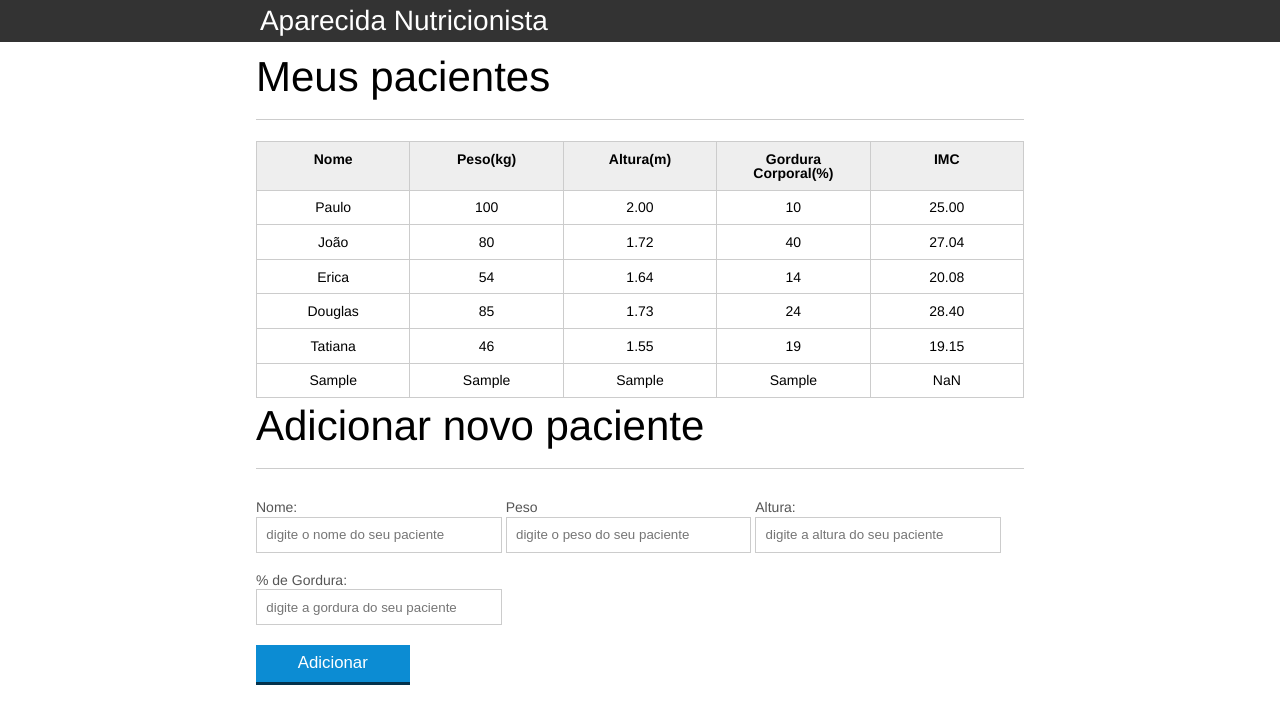
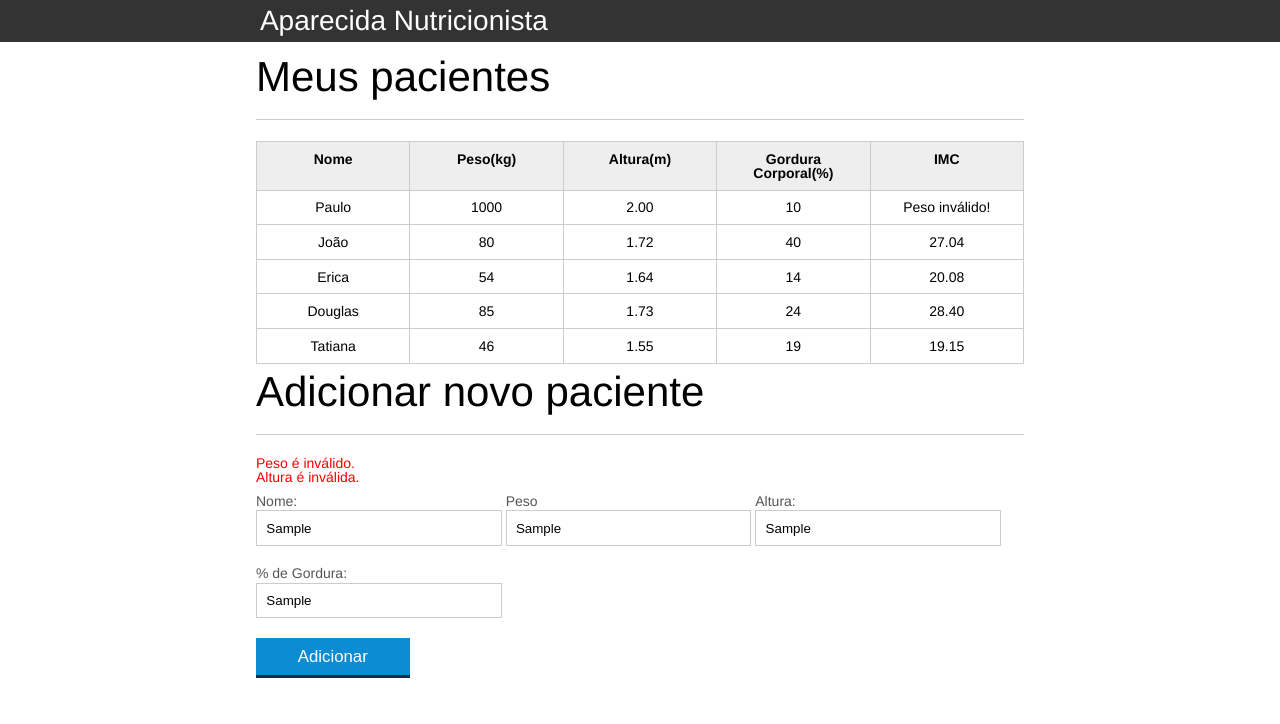
Before and after one commit to mateusramosp/imc-calculator, a plain HTML site: page index.html in a window 1280 px wide. Both pictures are taken after typing "Sample", "Sample", "Sample", "Sample" into the empty fields and a click on the button "Adicionar". Drawn offline with Linux system fonts and the light colour scheme.

Commit message:
feat: add field validation in the form before inserting into the table

```diff
--- a/css/index.css
+++ b/css/index.css
@@ -132,3 +132,7 @@ button[disabled=disabled], button:disabled {
 .campo-invalido{
 	border: 1px solid red;
 }
+
+#msg-erro {
+	color: red;
+}
--- a/index.html
+++ b/index.html
@@ -33,7 +33,7 @@
 				<tbody id="tabela-pacientes">
 					<tr class="paciente" id="primeiro-paciente">
 						<td class="info-nome">Paulo</td>
-						<td class="info-peso">100</td>
+						<td class="info-peso">1000</td>
 						<td class="info-altura">2.00</td>
 						<td class="info-gordura">10</td>
 						<td class="info-imc">0</td>
@@ -75,6 +75,7 @@
 	</main>
 	<section class="container">
 		<h2>Adicionar novo paciente</h2>
+		<ul id="msg-erro"></ul>
 		<form action="" id="form-adiciona">
 			<div class="grupo">
 				<label for="nome">Nome:</label>
--- a/js/calcula-imc.js
+++ b/js/calcula-imc.js
@@ -3,25 +3,20 @@ var pacientes = document.querySelectorAll(".paciente");
 
 for (var i = 0; i < pacientes.length; i++) {
     const paciente = pacientes[i];
-    var tdPeso = paciente.querySelector(".info-peso");
-    var tdAltura = paciente.querySelector(".info-altura");
+
+    var peso = paciente.querySelector(".info-peso").textContent;
+    var altura = paciente.querySelector(".info-altura").textContent;
+
+    var alturaEhValida = validaAltura(altura);
+    var pesoEhValido = validaPeso(peso);
 
     var tdImc = paciente.querySelector(".info-imc");
 
-    var alturaEhValida = true;
-    var pesoEhValido = true;
-
-    var peso = tdPeso.textContent;
-    if (peso <= 0 || peso > 600) {
-        console.log("Peso inválido!");
-        pesoEhValido = false;
+    if (!pesoEhValido) {
         tdImc.textContent = "Peso inválido!"
     }
 
-    var altura = tdAltura.textContent;
-    if (altura <= 0 || altura > 3) {
-        console.log("Altura inválida!");
-        alturaEhValida = false;
+    if (!alturaEhValida) {
         tdImc.textContent = "Altura inválida!";
     }
 
@@ -40,3 +35,19 @@ function calculaImc(peso, altura) {
     imc = peso / Math.pow(altura, 2);
     return imc.toFixed(2);
 }
+
+function validaPeso(peso) {
+    if (peso >= 0 && peso < 600) {
+        return true;
+    } else {
+        return false;
+    }
+}
+
+function validaAltura(altura) {
+    if (altura > 0 && altura < 3) {
+        return true;
+    } else {
+        return false;
+    }
+}
--- a/js/form.js
+++ b/js/form.js
@@ -6,6 +6,14 @@ botaoAdicionar.addEventListener("click", function (event) {
     var form = document.querySelector("#form-adiciona");
 
     var paciente = obtemPacienteDoFormulario(form);
+
+    //validação
+    var erros = validaPaciente(paciente);
+
+    if (erros.length > 0) {
+        exibeMensagensErro(erros);
+        return;
+    }
 
     var pacienteTr = montaTr(paciente);
 
@@ -45,3 +53,39 @@ function montaTr(paciente) {
 
     return pacienteTr;
 }
+
+function validaPaciente(paciente) {
+    var erros = [];
+
+    if (paciente.nome.length == 0) {
+        erros.push("Nome é obrigatório.");
+    }
+    if (paciente.altura.length == 0) {
+        erros.push("Altura é obrigatório.");
+    }
+    if (paciente.peso.length == 0) {
+        erros.push("Peso é obrigatório.");
+    }
+    if (paciente.gordura.length == 0) {
+        erros.push("Gordura é obrigatório.");
+    }
+    if (!validaPeso(paciente.peso)) {
+        erros.push("Peso é inválido.")
+    }
+    if (!validaAltura(paciente.altura)) {
+        erros.push("Altura é inválida.")
+    }
+
+    return erros;
+}
+
+function exibeMensagensErro(erros) {
+    var ul = document.querySelector("#msg-erro");
+    ul.innerHTML = "";
+
+    erros.forEach(erro => {
+        var li = document.createElement("li");
+        li.textContent = erro;
+        ul.appendChild(li);
+    });
+}
```
